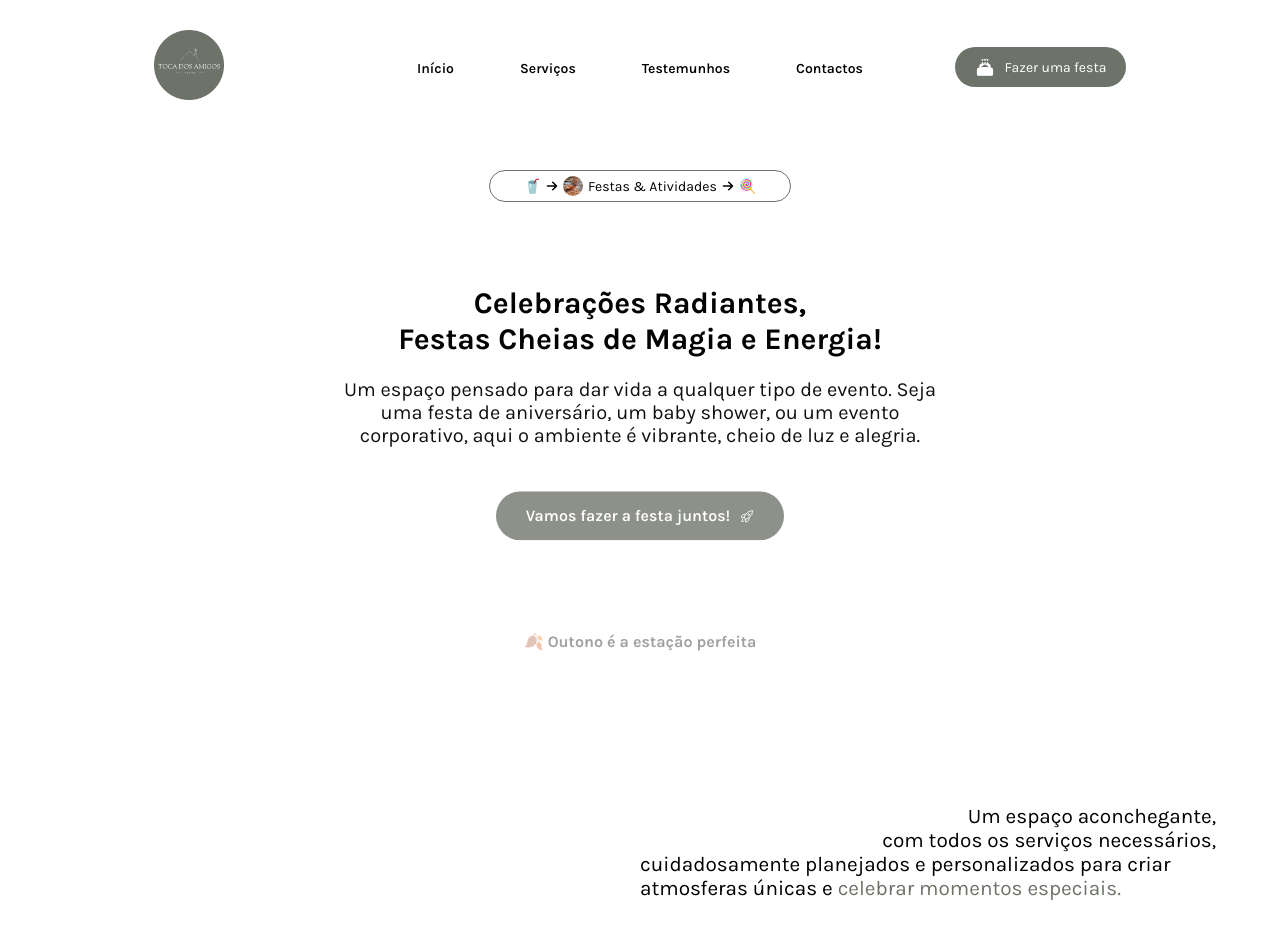
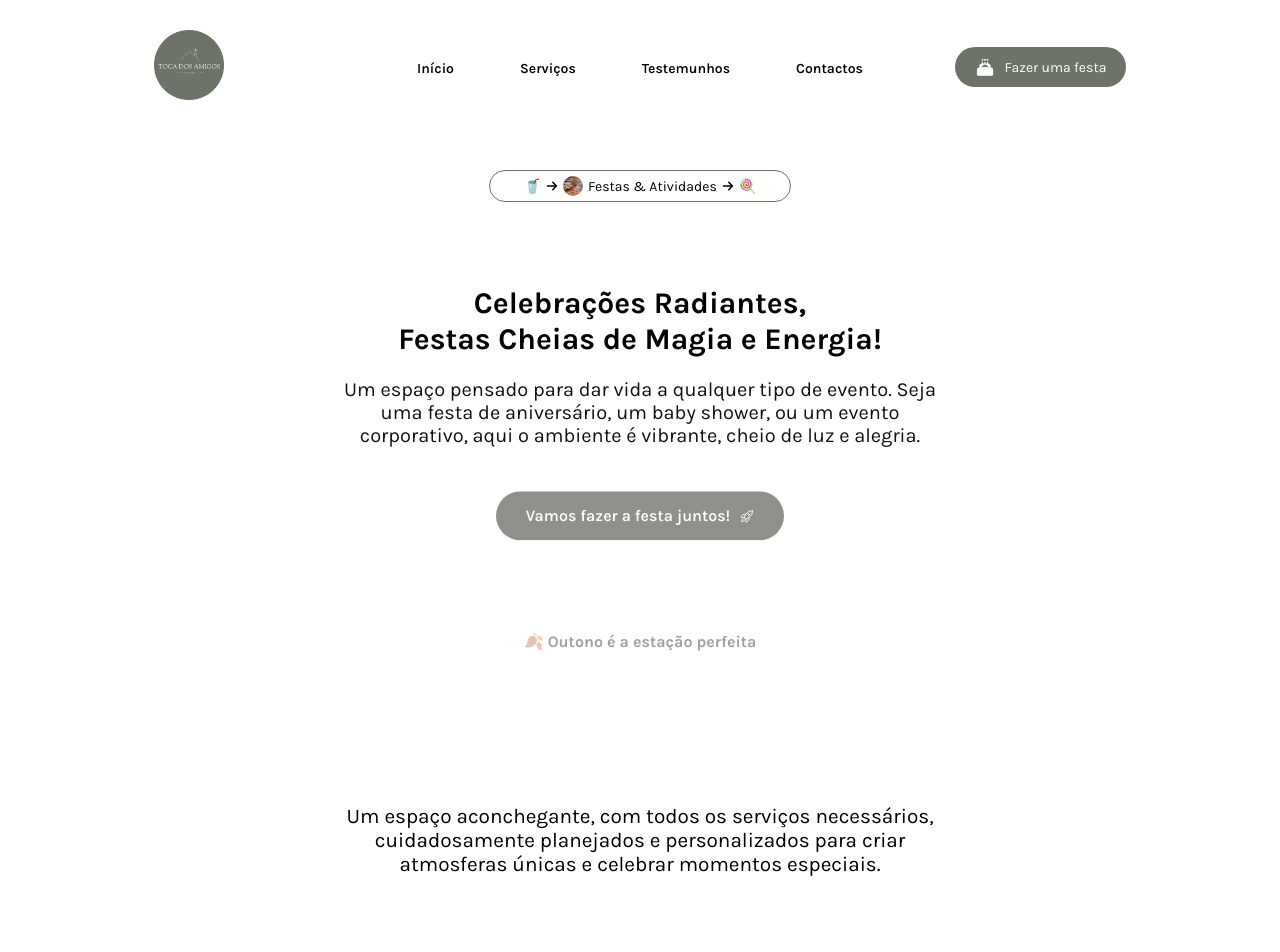
Before and after one commit to davdsm/TocaDosAmigos, a SvelteKit app: page / in a window 1280 px wide. Shown: the top 952 px of the page. Built offline with nearby package versions, Linux system fonts and the light colour scheme.

Commit message:
remove testemunials

```diff
--- a/src/components/Services.svelte
+++ b/src/components/Services.svelte
@@ -39,11 +39,9 @@
 
 <div id="services">
 	<div class="title">
-		<h5 class="part-one">Um espaço aconchegante, <br /> com todos os serviços necessários,</h5>
-		<h5 class="part-two">
-			cuidadosamente planejados e personalizados para criar atmosferas únicas e <span>
-				celebrar momentos especiais.</span
-			>
+		<h5 class="part-one">
+			Um espaço aconchegante, com todos os serviços necessários, cuidadosamente planejados e
+			personalizados para criar atmosferas únicas e <span> celebrar momentos especiais.</span>
 		</h5>
 	</div>
 	<div class="list">
@@ -104,19 +102,20 @@
 			font-size: 25px;
 		}
 		& > .title {
-			width: var(--mobile-container);
-			text-align: right;
-			font-size: 17px;
+			width: 50%;
+			text-align: center;
+			font-size: 25px;
 			color: black;
 			margin-bottom: 30px;
 
-			@media only screen and (min-width: 992px) {
-				font-size: 25px;
+			@media only screen and (max-width: 992px) {
+				font-size: 17px;
+				width: 90%;
 			}
 			& > .part-two {
-				text-align: left;
+				text-align: center;
 				@media only screen and (min-width: 992px) {
-					padding: 0 0 0 50%;
+					padding: 0 0 0 0;
 				}
 				& > span {
 					color: var(--main-color);
--- a/src/routes/+page.svelte
+++ b/src/routes/+page.svelte
@@ -49,7 +49,7 @@
 	<Slider />
 	<Services {links} />
 	<Gallery />
-	<Testemunials />
+	<!-- <Testemunials /> -->
 	<Reservations />
 	<Contacts {links} />
 	<Footer />
```
